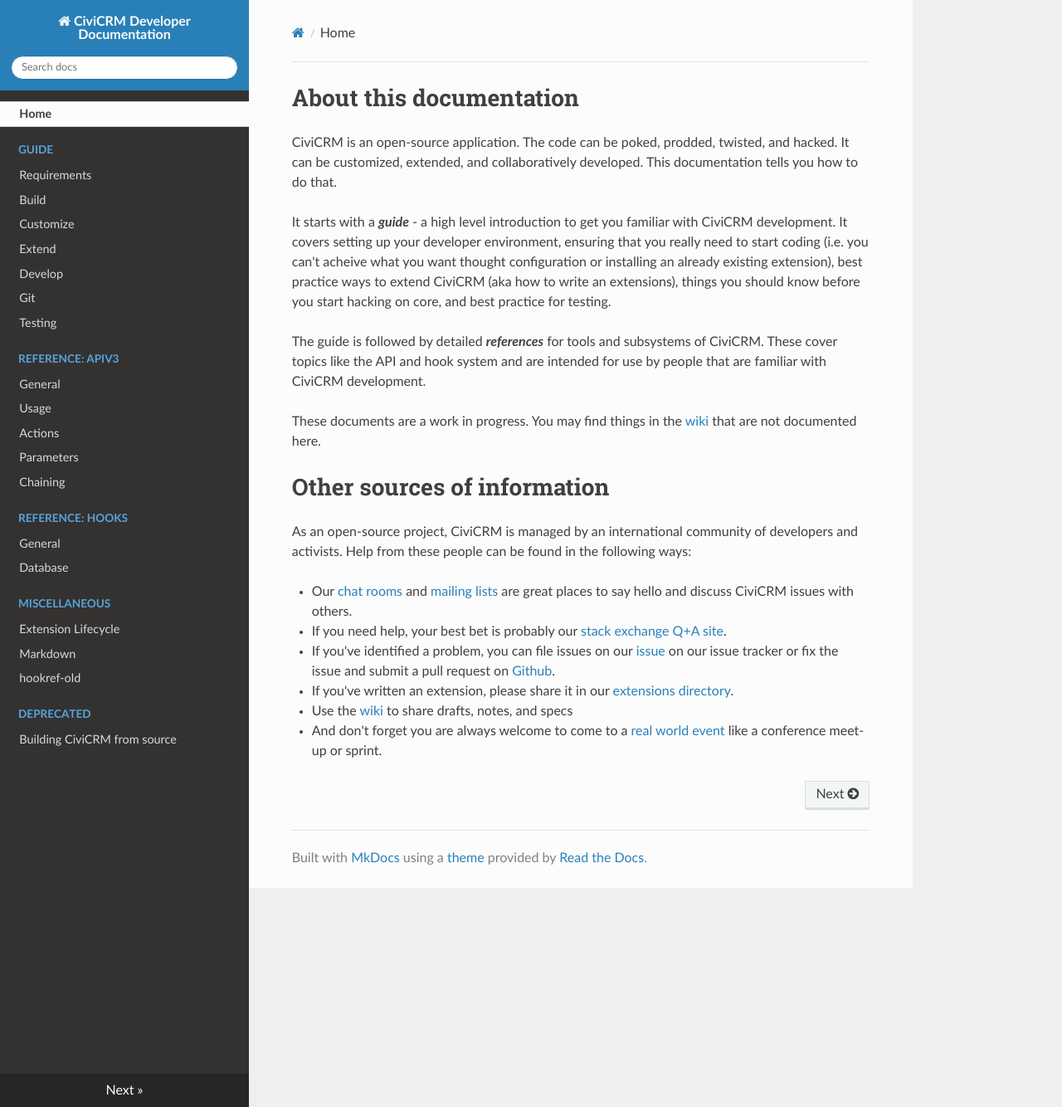
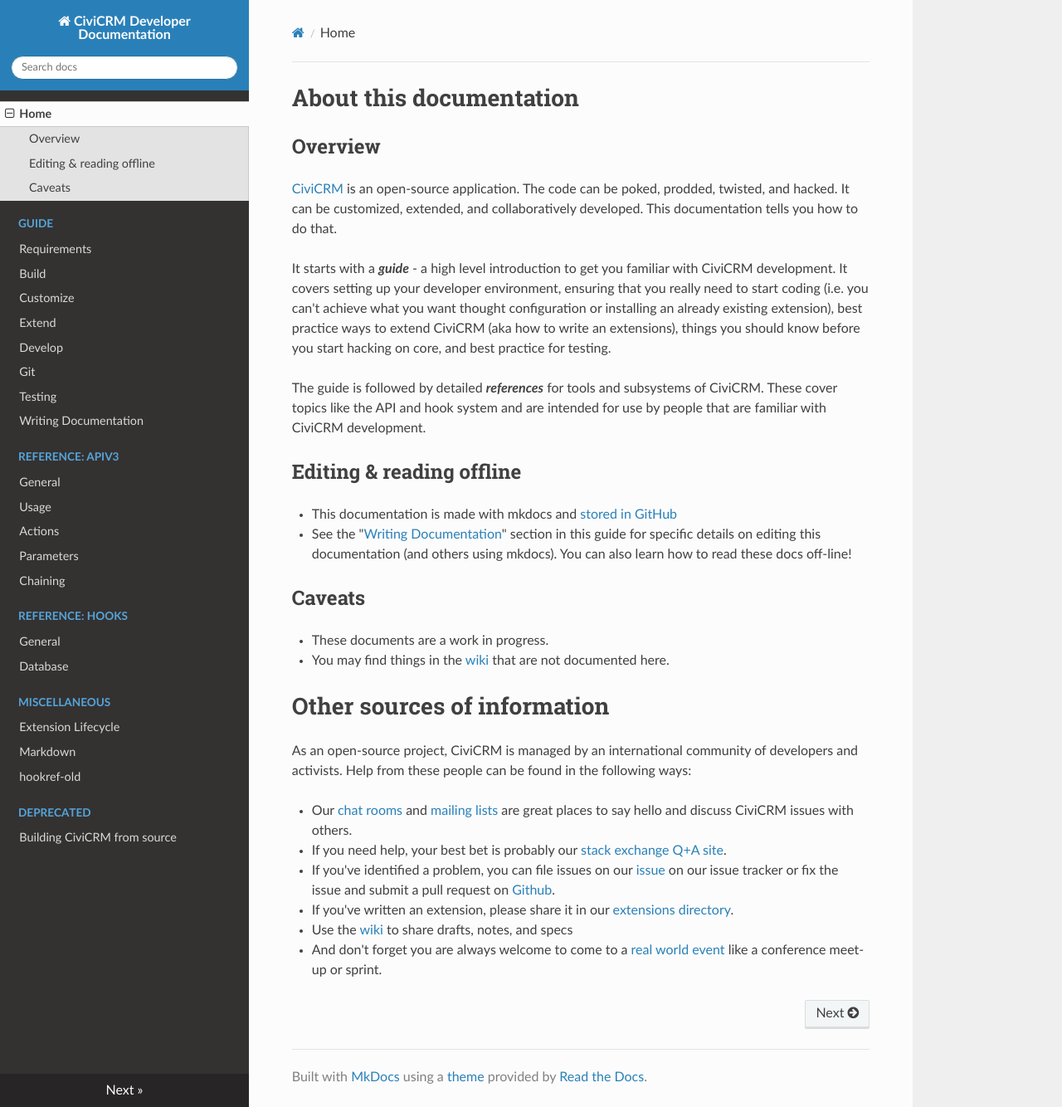
Before and after one commit to civicrm/civicrm-dev-docs, an MkDocs documentation site: the page built from docs/index.md, in a window 1280 px wide and 1334 px high. Shown: the whole window at 83% size. Built offline with MkDocs 1.6.1, drawn with Linux system fonts in a browser that asks for light colours; nearby versions of some CDN libraries; old or Windows-style settings are respelled for this version of MkDocs.

Commit message:
adding documentation about the documentation itself

```diff
--- a/docs/index.md
+++ b/docs/index.md
@@ -1,14 +1,24 @@
-<h1>About this documentation</h1>
+# About this documentation
 
-CiviCRM is an open-source application. The code can be poked, prodded, twisted, and hacked. It can be customized, extended, and collaboratively developed. This documentation tells you how to do that.
+## Overview
 
-It starts with a ***guide*** - a high level introduction to get you familiar with CiviCRM development. It covers setting up your developer environment, ensuring that you really need to start coding (i.e. you can't acheive what you want thought configuration or installing an already existing extension), best practice ways to extend CiviCRM (aka how to write an extensions), things you should know before you start hacking on core, and best practice for testing.
+[CiviCRM](https://civicrm.org) is an open-source application. The code can be poked, prodded, twisted, and hacked. It can be customized, extended, and collaboratively developed. This documentation tells you how to do that.
+
+It starts with a ***guide*** - a high level introduction to get you familiar with CiviCRM development. It covers setting up your developer environment, ensuring that you really need to start coding (i.e. you can't achieve what you want thought configuration or installing an already existing extension), best practice ways to extend CiviCRM (aka how to write an extensions), things you should know before you start hacking on core, and best practice for testing.
 
 The guide is followed by detailed ***references*** for tools and subsystems of CiviCRM. These cover topics like the API and hook system and are intended for use by people that are familiar with CiviCRM development.
 
-These documents are a work in progress. You may find things in the [wiki](http://wiki.civicrm.org/confluence/display/CRMDOC/Develop)  that are not documented here.
+## Editing & reading offline
 
-<h1>Other sources of information</h1>
+* This documentation is made with mkdocs and [stored in GitHub](https://github.com/civicrm/civicrm-dev-docs)
+* See the "[Writing Documentation](documentation.md)" section in this guide for specific details on editing this documentation (and others using mkdocs). You can also learn how to read these docs off-line!
+
+## Caveats
+
+* These documents are a work in progress.
+* You may find things in the [wiki](http://wiki.civicrm.org/confluence/display/CRMDOC/Develop)  that are not documented here.
+
+# Other sources of information
 
 As an open-source project, CiviCRM is managed by an international community of developers and activists. Help from these people can be found in the following ways:
 
--- a/mkdocs.yml
+++ b/mkdocs.yml
@@ -10,6 +10,7 @@
    - Develop: develop.md
    - Git: git.md
    - Testing: testing.md
+   - Writing Documentation: documentation.md
  - 'Reference: APIv3':
    - General: api/general.md
    - 'Usage': api/usage.md
```
Also changed, not shown: docs/documentation.md (added, +49 -0 lines).
